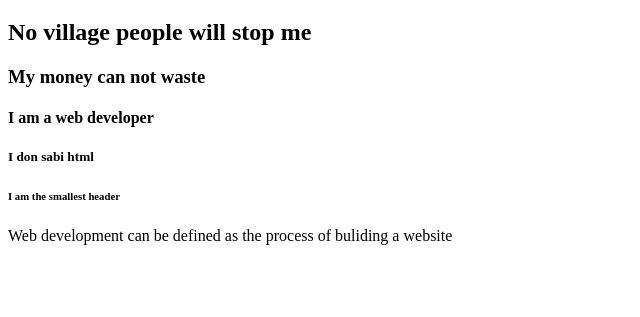
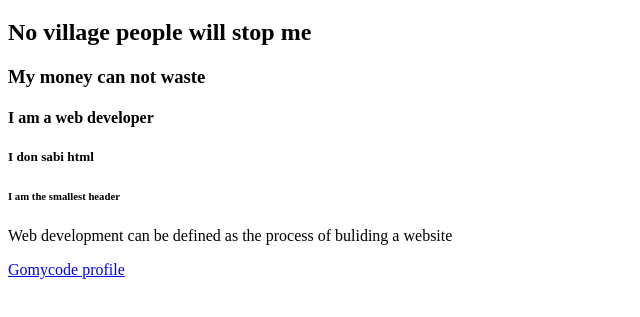
Before and after one commit to ope4tboy/html-haeding-tags-added, a plain HTML site: page index.html in a window 1280 px wide. Shown: the part 61-378 px from the top of the page, without its empty margins (0-640 px from the left). Drawn offline with Linux system fonts and the light colour scheme.

Commit message:
This is the achor tag

```diff
--- a/index.html
+++ b/index.html
@@ -16,5 +16,8 @@
 
 <!-- This is a paragraph Tag -->
 <p>Web development can be defined as the process of buliding a website</p>
+
+<!-- This is the achor tag -->
+<a href="https://learn.gomycode.co/profile">Gomycode profile</a>
 </body>
 </html>
```
